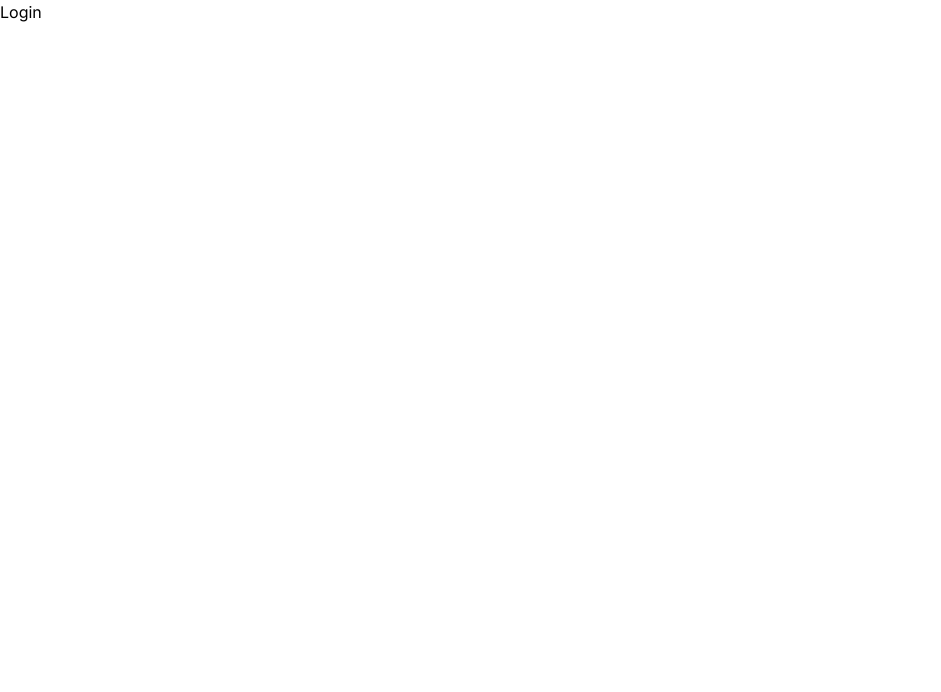
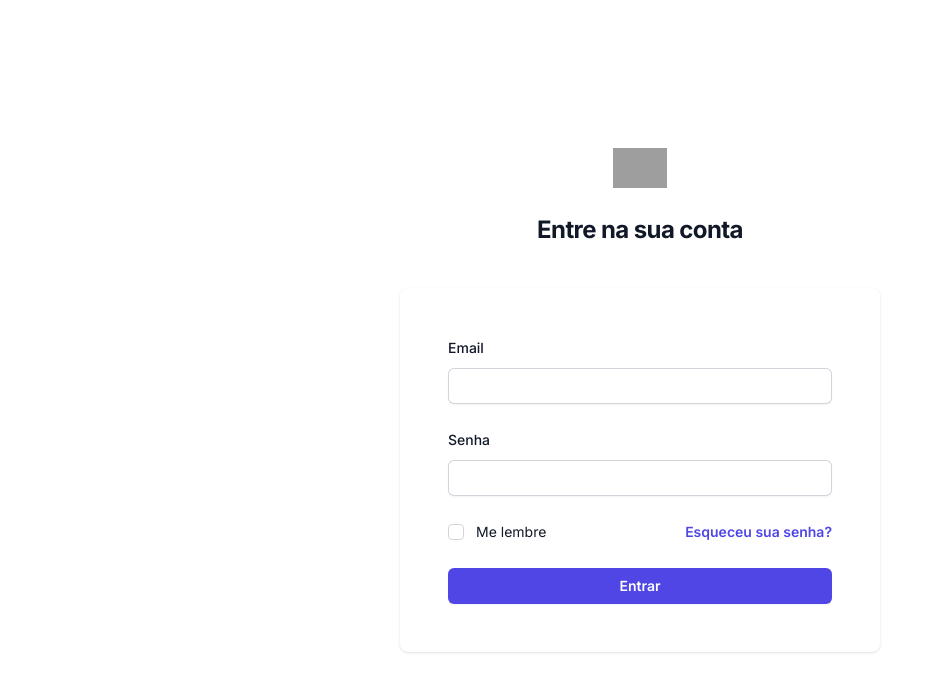
Before and after one commit to LucasFernandesBrazil/e-commerce-front, a Next.js app: page /login in a window 1280 px wide. Shown: the top 692 px of the page, without its empty margins (0-941 px from the left). Built offline with nearby package versions, Linux system fonts and the light colour scheme; grey boxes are pictures that could not be loaded.

Commit message:
:lipstick: feat: página de login UI

```diff
--- a/package.json
+++ b/package.json
@@ -9,6 +9,7 @@
     "lint": "next lint"
   },
   "dependencies": {
+    "@tailwindcss/forms": "^0.5.6",
     "iron-session": "^6.3.1",
     "next": "14.0.1",
     "node": "^18.14.0",
--- a/src/app/api/login.ts
+++ b/src/app/api/login.ts
@@ -15,8 +15,8 @@
     res.send({ ok: true });
   },
   {
-    cookieName: "myapp_cookiename",
-    password: "complex_password_at_least_32_characters_long",
+    cookieName: process.env.SESSION_COOKIE_NAME as string,
+    password: process.env.SESSION_COOKIE_PASSWORD as string,
     // secure: true should be used in production (HTTPS) but can't be used in development (HTTP)
     cookieOptions: {
       secure: process.env.NODE_ENV === "production",
--- a/src/app/api/logout.ts
+++ b/src/app/api/logout.ts
@@ -7,8 +7,8 @@
 };
 
 export default withIronSessionApiRoute(logoutRoute, {
-  cookieName: "myapp_cookiename",
-  password: "complex_password_at_least_32_characters_long",
+  cookieName: process.env.SESSION_COOKIE_NAME as string,
+  password: process.env.SESSION_COOKIE_PASSWORD as string,
   // secure: true should be used in production (HTTPS) but can't be used in development (HTTP)
   cookieOptions: {
     secure: process.env.NODE_ENV === "production",
--- a/src/app/api/user.ts
+++ b/src/app/api/user.ts
@@ -7,8 +7,8 @@
     res.send({ user: req.session.user });
   },
   {
-    cookieName: "myapp_cookiename",
-    password: "complex_password_at_least_32_characters_long",
+    cookieName: process.env.SESSION_COOKIE_NAME as string,
+    password: process.env.SESSION_COOKIE_PASSWORD as string,
     // secure: true should be used in production (HTTPS) but can't be used in development (HTTP)
     cookieOptions: {
       secure: process.env.NODE_ENV === "production",
--- a/src/app/layout.tsx
+++ b/src/app/layout.tsx
@@ -15,8 +15,8 @@
   children: React.ReactNode
 }) {
   return (
-    <html lang="pt-BR">
-      <body className={inter.className}>{children}</body>
+    <html className="h-full bg-white" lang="pt-BR">
+      <body className={`h-full ${inter.className}`}>{children}</body>
     </html>
   )
 }
--- a/src/app/login/page.tsx
+++ b/src/app/login/page.tsx
@@ -1,7 +1,85 @@
-export default function LoginPage(){
+export default function LoginPage() {
   return (
     <>
-      <h1>Login</h1>
+      <div className="flex min-h-full flex-1 flex-col justify-center py-12 sm:px-6 lg:px-8">
+        <div className="sm:mx-auto sm:w-full sm:max-w-md">
+          <img
+            className="mx-auto h-10 w-auto"
+            src="https://tailwindui.com/img/logos/mark.svg?color=indigo&shade=600"
+            alt="Your Company"
+          />
+          <h2 className="mt-6 text-center text-2xl font-bold leading-9 tracking-tight text-gray-900">
+            Entre na sua conta
+          </h2>
+        </div>
+
+        <div className="mt-10 sm:mx-auto sm:w-full sm:max-w-[480px]">
+          <div className="bg-white px-6 py-12 shadow sm:rounded-lg sm:px-12">
+            <form className="space-y-6" action="#" method="POST">
+              <div>
+                <label htmlFor="email" className="block text-sm font-medium leading-6 text-gray-900">
+                  Email
+                </label>
+                <div className="mt-2">
+                  <input
+                    id="email"
+                    name="email"
+                    type="email"
+                    autoComplete="email"
+                    required
+                    className="block w-full rounded-md border-0 py-1.5 text-gray-900 shadow-sm ring-1 ring-inset ring-gray-300 placeholder:text-gray-400 focus:ring-2 focus:ring-inset focus:ring-indigo-600 sm:text-sm sm:leading-6"
+                  />
+                </div>
+              </div>
+
+              <div>
+                <label htmlFor="password" className="block text-sm font-medium leading-6 text-gray-900">
+                  Senha
+                </label>
+                <div className="mt-2">
+                  <input
+                    id="password"
+                    name="password"
+                    type="password"
+                    autoComplete="current-password"
+                    required
+                    className="block w-full rounded-md border-0 py-1.5 text-gray-900 shadow-sm ring-1 ring-inset ring-gray-300 placeholder:text-gray-400 focus:ring-2 focus:ring-inset focus:ring-indigo-600 sm:text-sm sm:leading-6"
+                  />
+                </div>
+              </div>
+
+              <div className="flex items-center justify-between">
+                <div className="flex items-center">
+                  <input
+                    id="remember-me"
+                    name="remember-me"
+                    type="checkbox"
+                    className="h-4 w-4 rounded border-gray-300 text-indigo-600 focus:ring-indigo-600"
+                  />
+                  <label htmlFor="remember-me" className="ml-3 block text-sm leading-6 text-gray-900">
+                    Me lembre
+                  </label>
+                </div>
+
+                <div className="text-sm leading-6">
+                  <a href="#" className="font-semibold text-indigo-600 hover:text-indigo-500">
+                    Esqueceu sua senha?
+                  </a>
+                </div>
+              </div>
+
+              <div>
+                <button
+                  type="submit"
+                  className="flex w-full justify-center rounded-md bg-indigo-600 px-3 py-1.5 text-sm font-semibold leading-6 text-white shadow-sm hover:bg-indigo-500 focus-visible:outline focus-visible:outline-2 focus-visible:outline-offset-2 focus-visible:outline-indigo-600"
+                >
+                  Entrar
+                </button>
+              </div>
+            </form>
+          </div>
+        </div>
+      </div>
     </>
   )
 }
--- a/tailwind.config.ts
+++ b/tailwind.config.ts
@@ -7,14 +7,10 @@
     './src/app/**/*.{js,ts,jsx,tsx,mdx}',
   ],
   theme: {
-    extend: {
-      backgroundImage: {
-        'gradient-radial': 'radial-gradient(var(--tw-gradient-stops))',
-        'gradient-conic':
-          'conic-gradient(from 180deg at 50% 50%, var(--tw-gradient-stops))',
-      },
-    },
+    extend: { },
   },
-  plugins: [],
+  plugins: [
+    require('@tailwindcss/forms'),
+  ],
 }
 export default config
```
Also changed, not shown: 2 other files (tests, documents, lock files or other folders).
